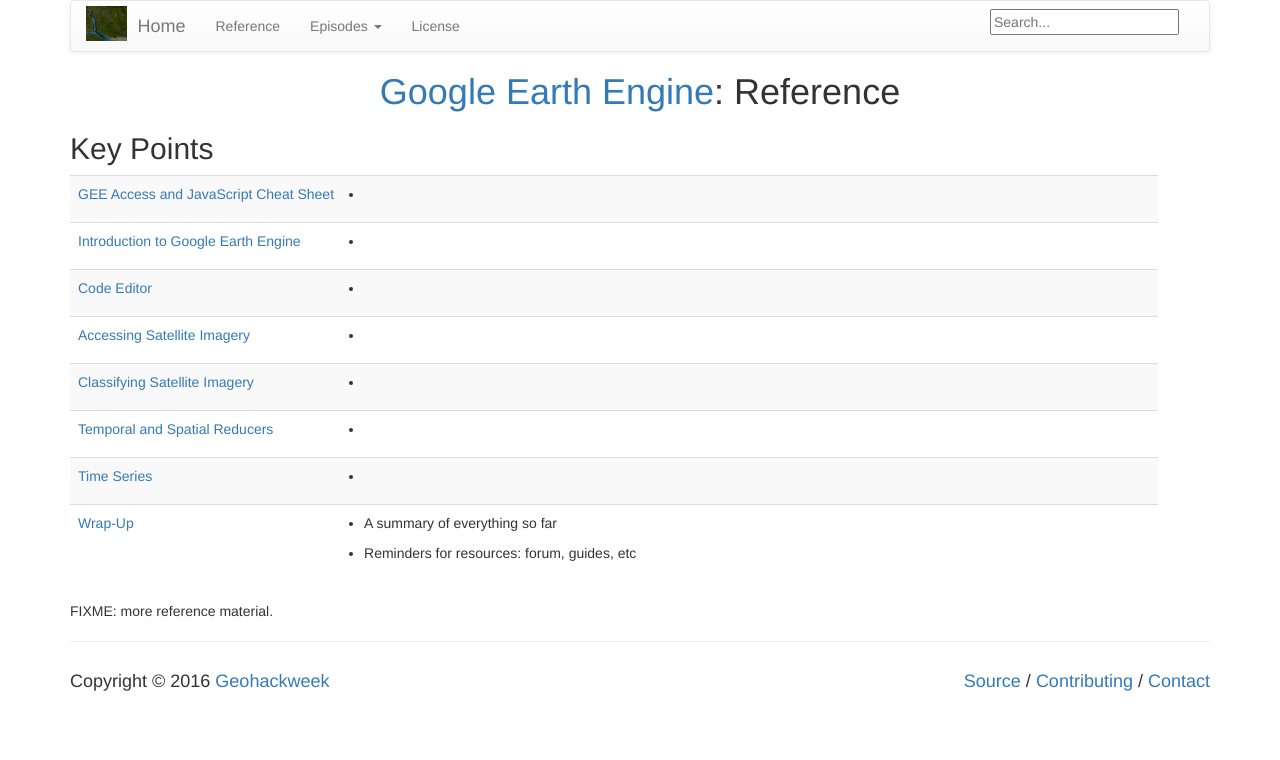
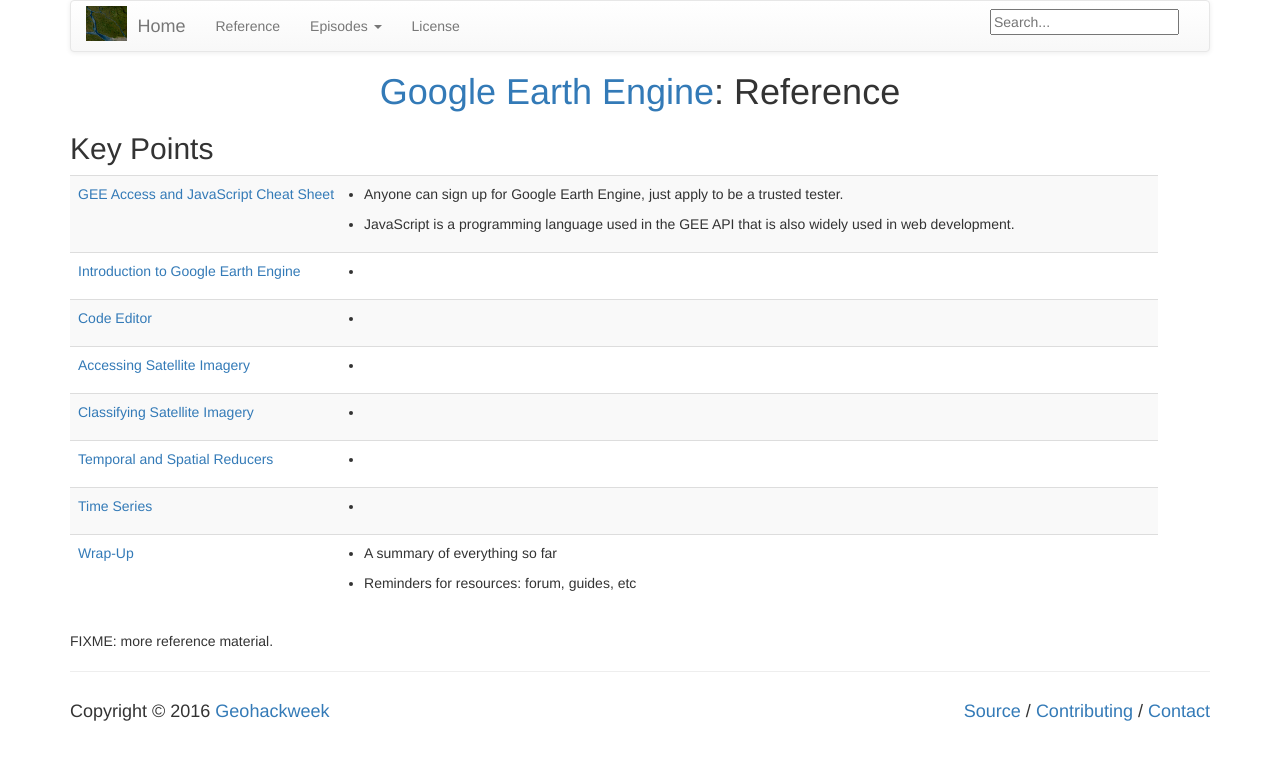
Before and after one commit to geohackweek/GoogleEarthEngine, a Jekyll site: the page built from reference.md, in a window 1280 px wide. Shown: the top 760 px of the page. Built offline with Jekyll 4.4.1, drawn with Linux system fonts in a browser that asks for light colours.

Commit message:
fixed Ep0 typo
image didn't show

```diff
--- a/_episodes/00-access-javascript.md
+++ b/_episodes/00-access-javascript.md
@@ -9,10 +9,13 @@ objectives:
 - Gain access to Google Earth Engine
 - Have a JavaScript resource
 keypoints:
-- " "
+- "Anyone can sign up for Google Earth Engine, just apply to be a trusted tester."
+- "JavaScript is a programming language used in the GEE API that is also widely used in web development."
 ---
 
-<img src="../fig/01_spaceland.png border = "10">
+<br>
+<img src="../fig/01_spaceland.png" border = "10">
+<br><br>
 
 ## Getting Approved as a Trusted Tester
 
```
